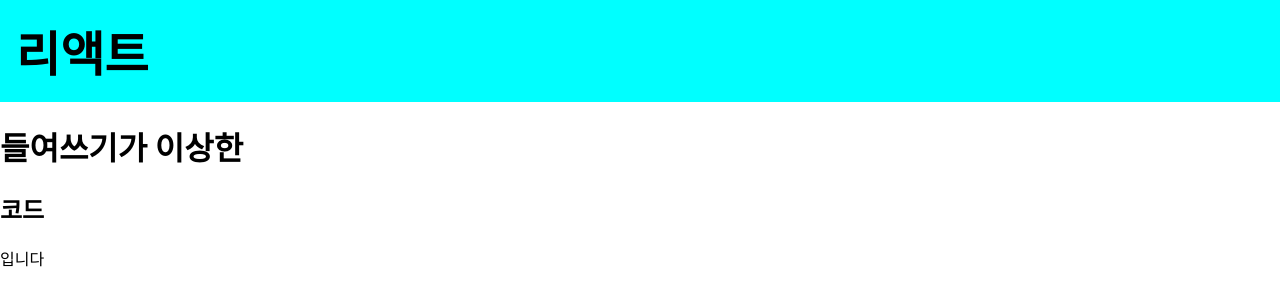
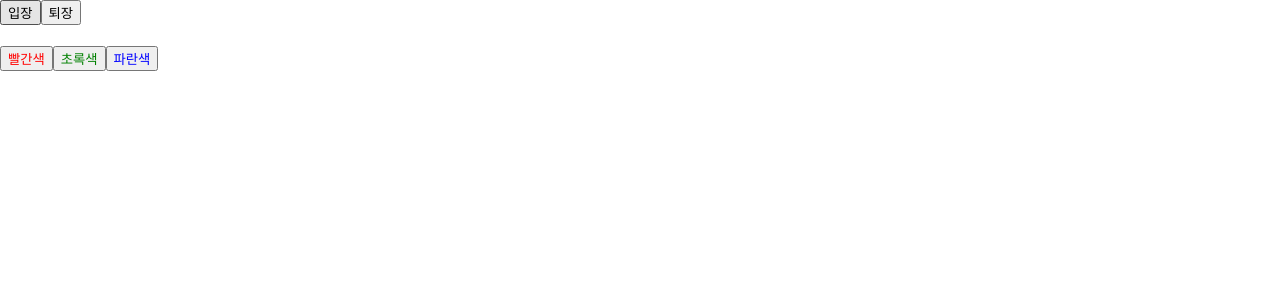
Before and after one commit to kimcheolju/react_study_chapter2, a React (Create React App) app: page / in a window 1280 px wide. Shown: the top 306 px of the page. Built offline with nearby package versions, Linux system fonts and the light colour scheme.

Commit message:
3장완성

```diff
--- a/src/App.js
+++ b/src/App.js
@@ -1,39 +1,11 @@
 import './App.css';
-import { Fragment } from 'react';
+import { Component, Fragment } from 'react';
+import { render } from '@testing-library/react';
+import Say from './Say';
 
-function App() {
-  const name = '리액트';
-  return (
-    <>
-      {/* 주석의 일반적으로 이런 형식으로 작성 됨 */}
-      <div
-        className="react" // 시작 태그를 여러줄로 작성할 경우 여기에 주석을 작성 할 수 있다.
-      >
-        {name}
-      </div>
-      <h1>들여쓰기가 이상한</h1>
-      <h2>코드</h2>
-      <p>입니다</p>
-    </>
-  );
+
+const App = () =>{
+  return <Say />;
 }
 
 export default App;
-
-// import logo from './logo.svg';
-// <div className="App">
-//   <header className="App-header">
-//     <img src={logo} className="App-logo" alt="logo" />
-//     <p>
-//       Edit <code>src/App.js</code> and save to reload.
-//     </p>
-//     <a
-//       className="App-link"
-//       href="https://reactjs.org"
-//       target="_blank"
-//       rel="noopener noreferrer"
-//     >
-//       Learn React
-//     </a>
-//   </header>
-// </div>
--- /dev/null
+++ b/src/Say.js
@@ -0,0 +1,21 @@
+import React, {useState} from 'react';
+
+const Say = () => {
+    const [message, setMessage] = useState('')
+    const onClickEnter = () => setMessage('안녕하세요.');
+    const onClickLeave = () => setMessage('안녕히가세요');
+
+    const [color, setColor] = useState('black');
+    return (
+        <div>
+            <button onClick={onClickEnter}>입장</button>
+            <button onClick={onClickLeave}>퇴장</button>
+            <h1 style={{color}}>{message}</h1>
+            <button style={{color:'red'}} onClick={()=>{setColor('red')}}>빨간색</button>
+            <button style={{color:'green'}} onClick={()=>{setColor('green')}}>초록색</button>
+            <button style={{color:'blue'}} onClick={()=>{setColor('blue')}}>파란색</button>
+        </div>
+    );
+};
+
+export default Say;
```
Also changed, not shown: src/Counter.js (added, +35 -0 lines), src/MyComponent.js (added, +45 -0 lines).
